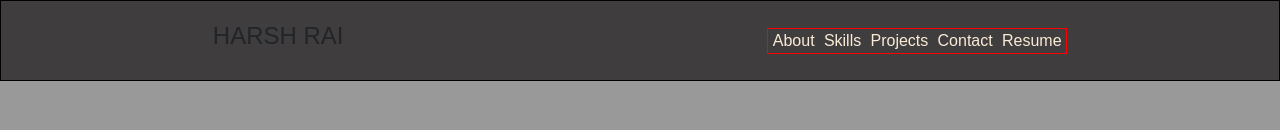
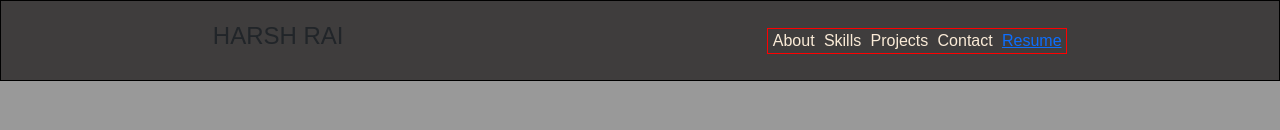
Before and after one commit to RHarsh0/RHarsh0.github.io, a plain HTML site: page index.html in a window 1280 px wide. Shown: the top 130 px of the page. Drawn offline with nearby package versions, Linux system fonts and the light colour scheme.

Commit message:
17 check

```diff
--- a/index.html
+++ b/index.html
@@ -18,7 +18,7 @@
 <div class="nav-cont nav-link skills" id="skills">Skills</div>
 <div class="nav-cont nav-link projects" id="projects">Projects</div>
 <div  class="nav-cont nav-link contact" id="contact">Contact</div>
-<div  class="nav-cont nav-link resume" id="resume-button-1 resume-link-1">Resume</div>
+<div  class="nav-cont nav-link resume" id="resume-button-1 resume-link-1"><a href="https://drive.google.com/uc?export=download&id=1ape5m45Q1V2ab420OO5UcZQGg6G7Iiam">Resume</a></div>
   </div>
 </nav>
 <main >
@@ -56,7 +56,7 @@
         </div>
         </div>
 
-        <span id="resume-button-2 resume-link-2"><button><h1>Resume</h1></button></span>
+        <span id="resume-button-2 resume-link-2"><a href="https://drive.google.com/uc?export=download&id=1ape5m45Q1V2ab420OO5UcZQGg6G7Iiam" ><button><h1>Resume</h1></button></a></span>
 
         <div id="my-skills" class="skills-card">
     <a id="nav-link skills"></a>
```
